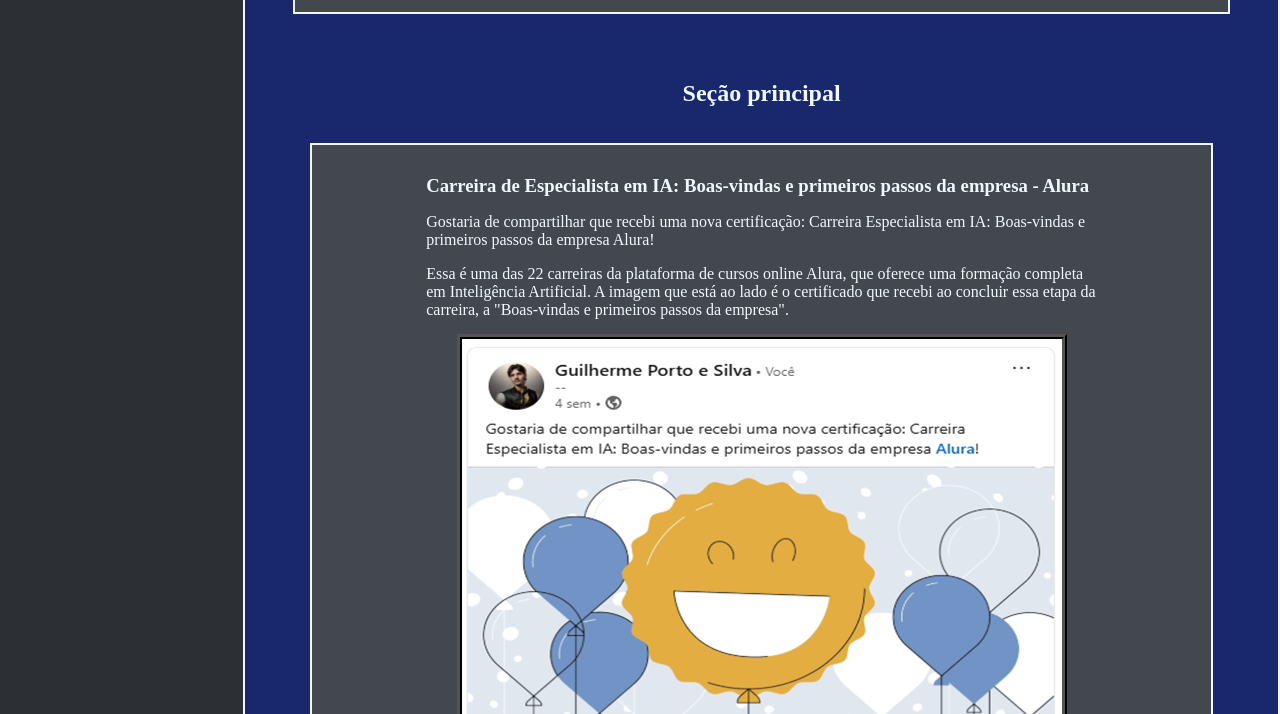
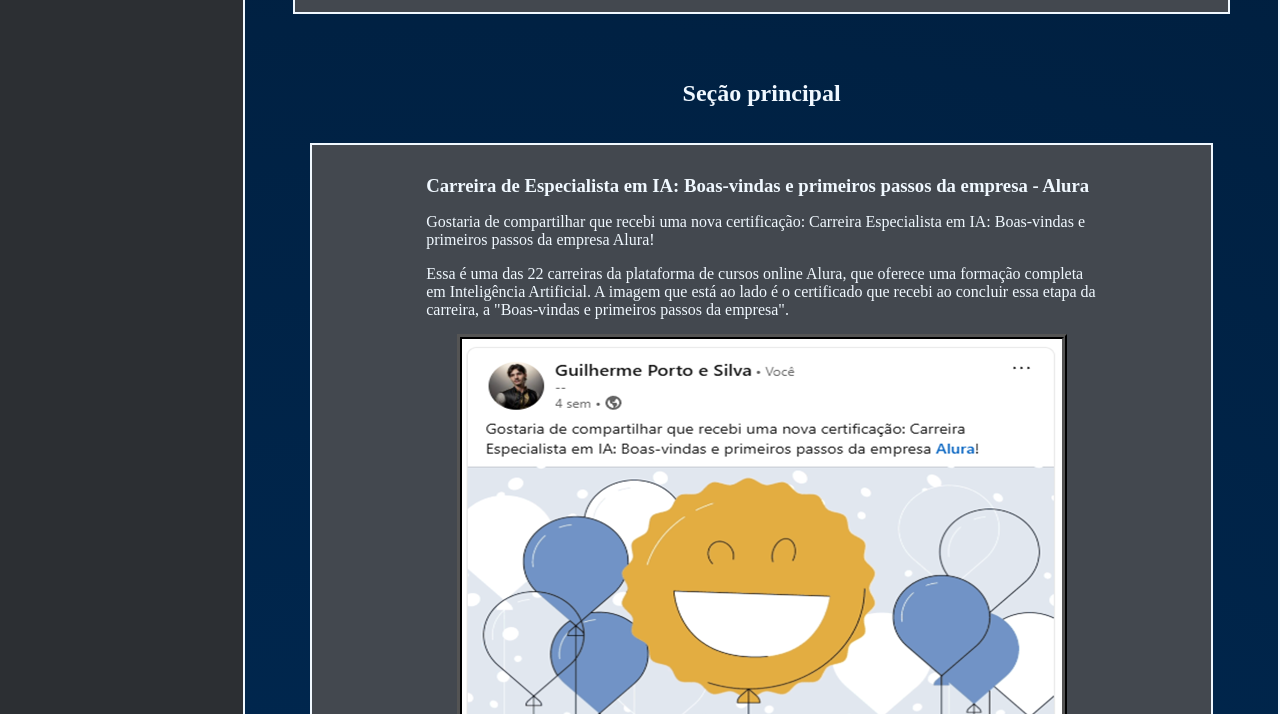
Before and after one commit to Guilherme-Porto-Silva/portifolioGuigui-chan, a plain HTML site: page index.html in a window 1280 px wide. Shown: the part 242-956 px from the top of the page. Drawn offline with Linux system fonts and the light colour scheme.

Commit message:
Change background of #conteudoDaPagina to gradient
Updated the background of #conteudoDaPagina to a radial gradient.

```diff
--- a/style.css
+++ b/style.css
@@ -145,7 +145,7 @@ button:focus:hover{ background-color: orange; }
 }
 
 #conteudoDaPagina{
-    background-color: #19286d;
+    background: radial-gradient(circle at 20% 30%, #003366, #000b18 85%);
     height: 101%;
     border: 2px solid aliceblue;
     padding: 15px;
```
